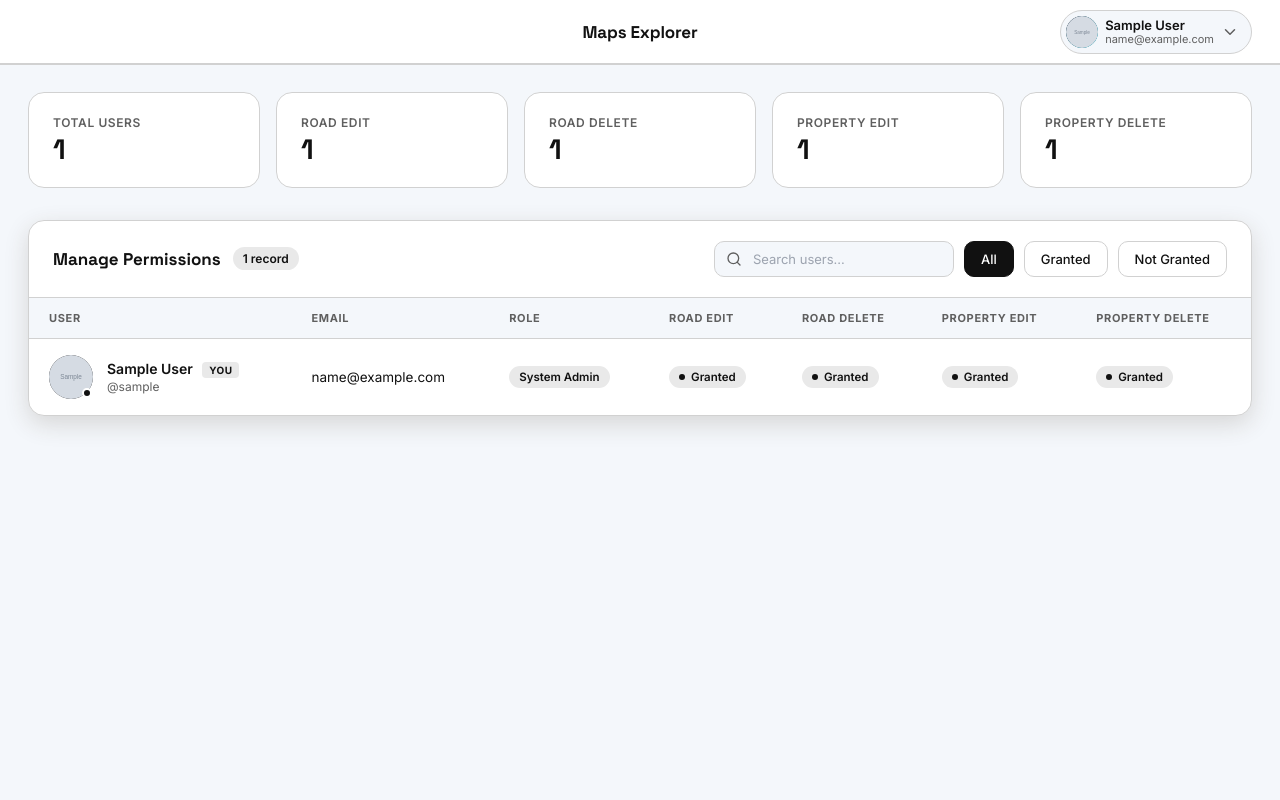
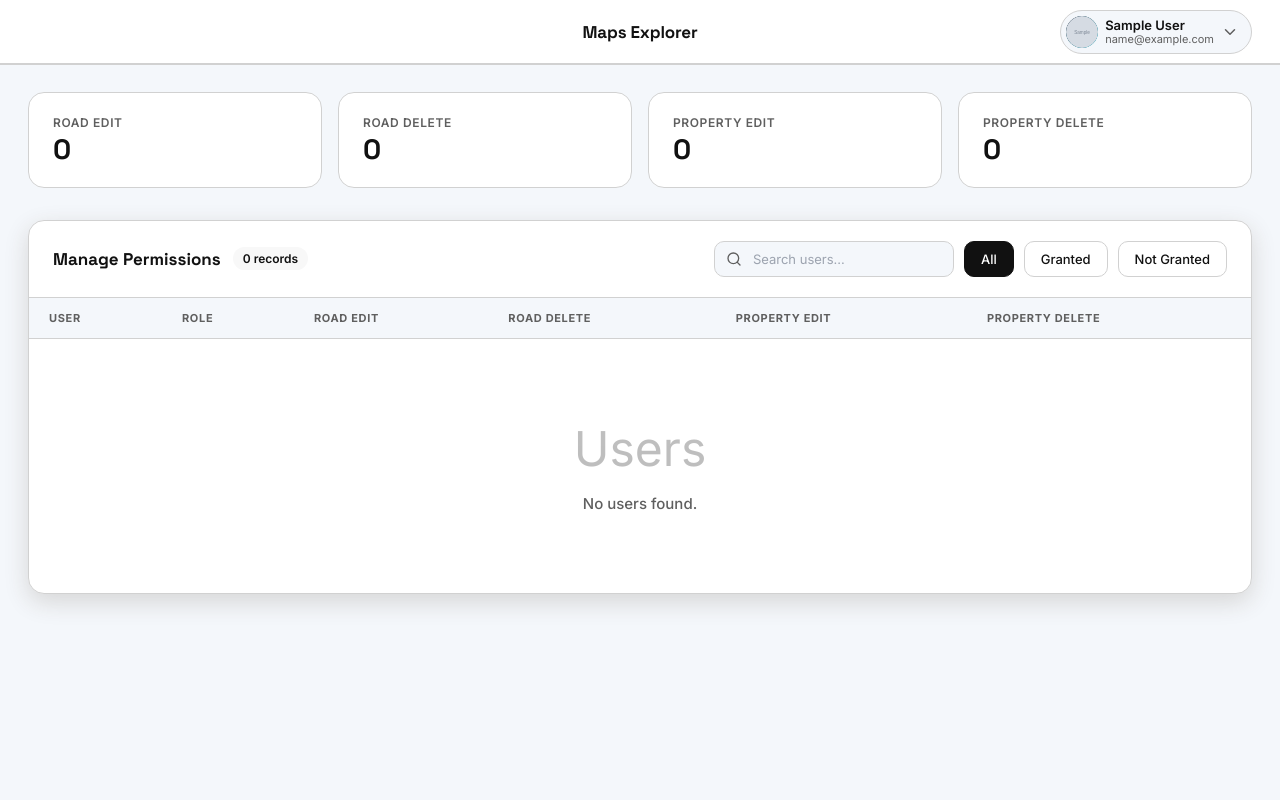
Before and after one commit to TAHAALI02/Maps, a Django app: page /manage-permissions/ in a window 1280 px wide. Run offline with Django 5.2, Linux system fonts and the light colour scheme; a user stored in the database is signed in; tables that the repository leaves empty hold one stand-in row (values such as "Sample post"); grey boxes marked "Sample" are stand-in pictures.

Commit message:
minor ui update

```diff
--- a/maps_app/views.py
+++ b/maps_app/views.py
@@ -829,13 +829,13 @@ def edit_feature_request(request, pk):
 # ============================================================================================
 # Granular Permissions Management
 
-@admin_required
+# @admin_required
 def manage_permissions(request):
     if not _require_perm_manage(request):
         return HttpResponseForbidden("You don't have permission to view this page.")
 
     # User = get_user_model()
-    users = User.objects.exclude(role="system_admin").order_by('id')
+    users = User.objects.exclude(role="system_admin").exclude(is_superuser=True).order_by("id")
     return render(request, 'maps_app/manage_permissions.html', {'users': users})
 
 @require_POST
--- a/static/css/base.css
+++ b/static/css/base.css
@@ -512,7 +512,7 @@ body {
 }
 
 .action-unlock {
-    background: var(--success-soft);
+    /* background: var(--success-soft); */
     color: var(--ink);
 }
 
--- a/static/css/monochrome.css
+++ b/static/css/monochrome.css
@@ -4,7 +4,7 @@
     --ink-deep: #000000;
     --ink-light: #2d2d2d;
     --signal: #111111;
-    --signal-glow: #d4d4d4;
+    --signal-glow: #C7D2FE;
     --signal-soft: #e8e8e8;
     /* --paper: #f3f3f3; */
     /* --surface: #ffffff; */
@@ -32,7 +32,7 @@ body { background: var(--paper); }
 .auth-buttons .signup-btn:hover, .auth-submit:hover, .btn-primary:hover,
 .btn-approve:hover, .btn-danger:hover, .road-popup-edit-btn:hover { background: #333; }
 .profile-trigger:hover, .dropdown-link:hover, .dropdown-logout-btn:hover,
-.filter-btn:hover, .btn-toggle:hover, .data-table tbody tr:hover { background: #eeeeee; border-color: #111; }
+.filter-btn:hover, .btn-toggle:hover, .data-table tbody tr:hover { background: #f7f7f7; border-color: #111; }
 .user-avatar { background: #111; box-shadow: none; }
 /* Preserve the familiar profile treatment in the global header. */
 .profile-avatar {
@@ -47,7 +47,7 @@ textarea:focus-visible { outline: 3px solid #111; outline-offset: 2px; }
 .reject-input:focus { border-color: #111; box-shadow: 0 0 0 3px #d9d9d9; }
 .role-admin, .role-user, .role-tag-admin, .role-tag-user, .status-active,
 .status-locked, .status-badge--pending, .status-badge--approved, .status-badge--rejected,
-.table-count, .you-badge, .badge-new, .compare-empty-banner { background: #e9e9e9; color: #111; }
+.table-count, .you-badge, .badge-new, .compare-empty-banner { background:   #f8f8f8; color: #111; }
 .status-active::before, .status-locked::before, .user-avatar-status.online,
 .user-avatar-status.offline { background: #111; }
 .stat-icon-total, .stat-icon-active, .stat-icon-locked, .stat-icon-admins,
--- a/templates/maps_app/manage_permissions.html
+++ b/templates/maps_app/manage_permissions.html
@@ -12,6 +12,13 @@
     align-items: center;
     gap: 10px;
 }
+.perm-clickable {
+    cursor: pointer;
+    transition: opacity var(--transition);
+}
+.perm-clickable:hover {
+    opacity: 0.7;
+}
 </style>
 {% endblock %}
 
@@ -22,14 +29,14 @@
     <div class="page-content">
 
         <!-- Summary Cards -->
-        <div class="stats-row" style="grid-template-columns: repeat(5, 1fr);">
+        <div class="stats-row" style="grid-template-columns: repeat(4, 1fr);">
 
-            <div class="stat-card animate-in animate-in-delay-1">
+            {% comment %} <div class="stat-card animate-in animate-in-delay-1">
                 <div class="stat-info">
                     <div class="stat-label">Total Users</div>
                     <div class="stat-value" id="statTotal">{{ users|length }}</div>
                 </div>
-            </div>
+            </div> {% endcomment %}
 
             <div class="stat-card animate-in animate-in-delay-2">
                 <div class="stat-info">
@@ -88,7 +95,7 @@
                     <thead>
                         <tr>
                             <th>User</th>
-                            <th>Email</th>
+                            {% comment %} <th>Email</th> {% endcomment %}
                             <th>Role</th>
                             <th>Road Edit</th>
                             <th>Road Delete</th>
@@ -134,7 +141,7 @@
                                 </div>
                             </td>
 
-                            <td class="user-email-col">{{ u.email }}</td>
+                            {% comment %} <td class="user-email-col">{{ u.email }}</td> {% endcomment %}
 
                             <td>
                                 <span class="role-badge role-{{ u.role }}">
@@ -142,6 +149,7 @@
                                 </span>
                             </td>
 
+                            <!-- Road Edit Permission -->
                             <!-- Road Edit Permission -->
                             <td>
                                 <div class="perm-action-cell">
@@ -153,51 +161,50 @@
                                         </span>
                                     {% else %}
                                         {% if u.road_edit_permission %}
-                                            <button class="action-btn action-lock" type="button" onclick="togglePerm(this, '{{ u.id }}', 'road_edit_permission')">Revoke</button>
+                                            <span class="status-badge status-active perm-clickable" onclick="togglePerm(this, '{{ u.id }}', 'road_edit_permission')">Granted</span>
                                         {% else %}
                                             <button class="action-btn action-unlock" type="button" onclick="togglePerm(this, '{{ u.id }}', 'road_edit_permission')">Grant</button>
                                         {% endif %}
                                     {% endif %}
                                 </div>
                             </td>
-                            </td>
+
 
                             <!-- Road Delete Permission -->
-                            <!-- Road Edit Permission -->
                             <td>
                                 <div class="perm-action-cell">
-                                    {% if u.is_admin %}
+                                    {% comment %} {% if u.is_admin %}
                                         <span class="status-badge status-active">Granted</span>
                                     {% elif u.id == request.user.id %}
                                         <span class="status-badge {% if u.road_delete_permission %}status-active{% else %}status-locked{% endif %}">
                                             {% if u.road_delete_permission %}Granted{% else %}Not Granted{% endif %}
                                         </span>
-                                    {% else %}
-                                        {% if u.road_edit_permission %}
-                                            <button class="action-btn action-lock" type="button" onclick="togglePerm(this, '{{ u.id }}', 'road_delete_permission')">Revoke</button>
+                                    {% else %} {% endcomment %}
+                                        {% if u.road_delete_permission %}
+                                            <span class="status-badge status-active perm-clickable" onclick="togglePerm(this, '{{ u.id }}', 'road_delete_permission')">Granted</span>
                                         {% else %}
                                             <button class="action-btn action-unlock" type="button" onclick="togglePerm(this, '{{ u.id }}', 'road_delete_permission')">Grant</button>
                                         {% endif %}
-                                    {% endif %}
+                                    {% comment %} {% endif %} {% endcomment %}
                                 </div>
                             </td>
 
                             <!-- Property Edit Permission -->
                             <td>
                                 <div class="perm-action-cell">
-                                    {% if u.is_admin %}
+                                    {% comment %} {% if u.is_admin %}
                                         <span class="status-badge status-active">Granted</span>
                                     {% elif u.id == request.user.id %}
                                         <span class="status-badge {% if u.road_edit_permission %}status-active{% else %}status-locked{% endif %}">
                                             {% if u.property_edit_permission %}Granted{% else %}Not Granted{% endif %}
                                         </span>
-                                    {% else %}
+                                    {% else %} {% endcomment %}
                                         {% if u.property_edit_permission %}
-                                            <button class="action-btn action-lock" type="button" onclick="togglePerm(this, '{{ u.id }}', 'property_edit_permission')">Revoke</button>
+                                            <span class="status-badge status-active perm-clickable" onclick="togglePerm(this, '{{ u.id }}', 'property_edit_permission')">Granted</span>
                                         {% else %}
                                             <button class="action-btn action-unlock" type="button" onclick="togglePerm(this, '{{ u.id }}', 'property_edit_permission')">Grant</button>
                                         {% endif %}
-                                    {% endif %}
+                                    {% comment %} {% endif %} {% endcomment %}
                                 </div>
                             </td>
 
@@ -206,19 +213,19 @@
                             <!-- Property Delete Permission -->
                             <td>
                                 <div class="perm-action-cell">
-                                    {% if u.is_admin %}
+                                    {% comment %} {% if u.is_admin %}
                                         <span class="status-badge status-active">Granted</span>
                                     {% elif u.id == request.user.id %}
                                         <span class="status-badge {% if u.road_delete_permission %}status-active{% else %}status-locked{% endif %}">
                                             {% if u.property_delete_permission %}Granted{% else %}Not Granted{% endif %}
                                         </span>
-                                    {% else %}
+                                    {% else %} {% endcomment %}
                                         {% if u.property_delete_permission %}
-                                            <button class="action-btn action-lock" type="button" onclick="togglePerm(this, '{{ u.id }}', 'property_delete_permission')">Revoke</button>
+                                            <span class="status-badge status-active perm-clickable" onclick="togglePerm(this, '{{ u.id }}', 'property_delete_permission')">Granted</span>
                                         {% else %}
                                             <button class="action-btn action-unlock" type="button" onclick="togglePerm(this, '{{ u.id }}', 'property_delete_permission')">Grant</button>
                                         {% endif %}
-                                    {% endif %}
+                                    {% comment %} {% endif %} {% endcomment %}
                                 </div>
                             </td>
 
@@ -365,13 +372,9 @@ function togglePerm(btn, userId, permName) {
             }
 
             if (isGranted) {
-                container.innerHTML = `
-                    <button class="action-btn action-lock" type="button" onclick="togglePerm(this, '${userId}', '${permName}')">Revoke</button>
-                `;
+                container.innerHTML = `<span class="status-badge status-active perm-clickable" onclick="togglePerm(this, '${userId}', '${permName}')">Granted</span>`;
             } else {
-                container.innerHTML = `
-                    <button class="action-btn action-unlock" type="button" onclick="togglePerm(this, '${userId}', '${permName}')">Grant</button>
-                `;
+                container.innerHTML = `<button class="action-btn action-unlock" type="button" onclick="togglePerm(this, '${userId}', '${permName}')">Grant</button>`;
             }
 
             updateStats();
```
Also changed, not shown: static/css/user-list.css (line endings or trailing spaces).
